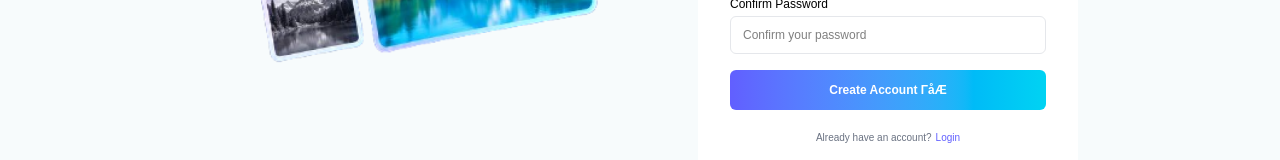
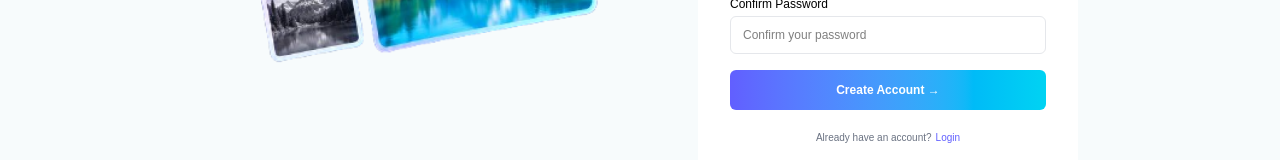
Before and after one commit to Tanish-o9/Image-Processing-Platform, a React (Vite) app in the folder Frontend/Image Rise/: page /signup in a window 1280 px wide. Shown: the part 506-666 px from the top of the page. Built offline with nearby package versions, Linux system fonts and the light colour scheme; no server answers.

Commit message:
Refactor Signup component for improved readability

```diff
--- a/Frontend/Image Rise/src/pages/Signup.jsx
+++ b/Frontend/Image Rise/src/pages/Signup.jsx
@@ -100,7 +100,6 @@ function SignUp() {
 
       </nav>
 
-
       {/* Sign Up */}
       <section className="min-h-[calc(100vh-72px)] flex items-center justify-center px-5">
 
@@ -117,7 +116,6 @@ function SignUp() {
 
           </div>
 
-
           {/* Form */}
           <div className="w-full md:w-[380px] bg-white p-8">
 
@@ -128,7 +126,6 @@ function SignUp() {
             <p className="text-[10px] text-gray-500 mt-1">
               Sign up to start using Image Rise
             </p>
-
 
             <form
               className="mt-5"
@@ -152,7 +149,6 @@ function SignUp() {
 
               </div>
 
-
               {/* Email */}
               <div className="mb-3">
 
@@ -169,7 +165,6 @@ function SignUp() {
                 />
 
               </div>
-
 
               {/* Password */}
               <div className="mb-3">
@@ -188,7 +183,6 @@ function SignUp() {
 
               </div>
 
-
               {/* Confirm Password */}
               <div className="mb-4">
 
@@ -206,14 +200,12 @@ function SignUp() {
 
               </div>
 
-
               {/* Error */}
               {error && (
                 <p className="text-[10px] text-red-500 mb-4">
                   {error}
                 </p>
               )}
-
 
               {/* Create Account Button */}
               <button
@@ -223,11 +215,10 @@ function SignUp() {
               >
                 {loading
                   ? "Creating Account..."
-                  : "Create Account ΓåÆ"}
+                  : "Create Account →"}
               </button>
 
             </form>
-
 
             {/* Login */}
             <p className="text-center text-[10px] text-gray-500 mt-5">
```
